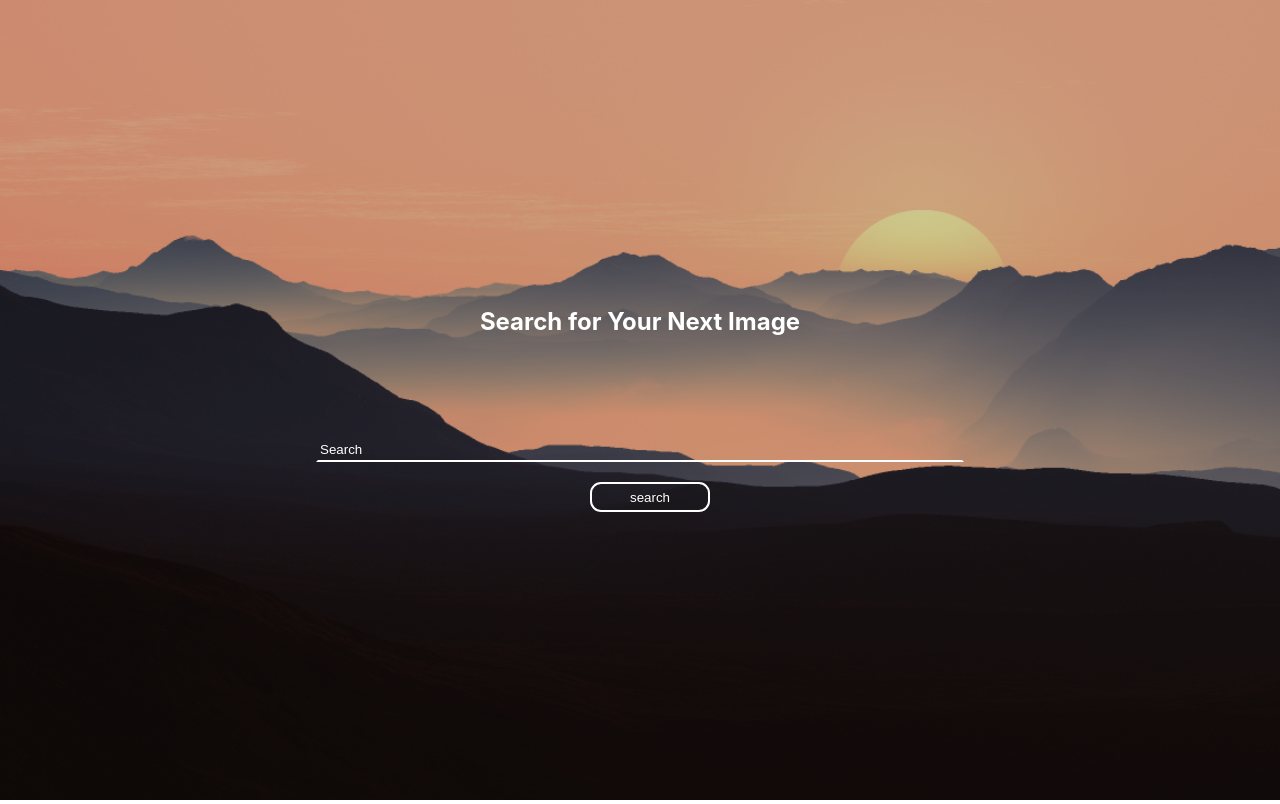
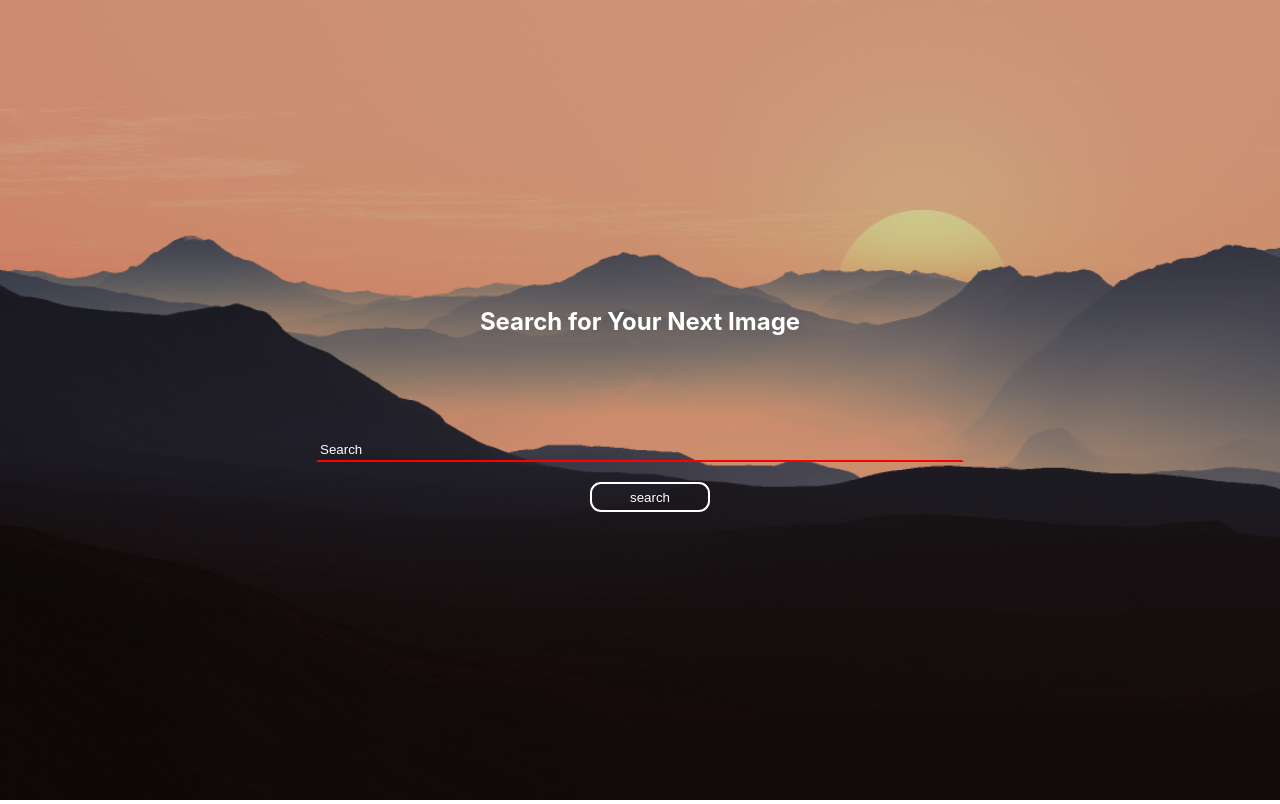
Before and after one commit to SchoolOfCode/w8_d5-hackathon_react-app-with-api-data-theagilesloth, a React (Create React App) app: page / in a window 1280 px wide. Built offline with nearby package versions, Linux system fonts and the light colour scheme.

Commit message:
all fixed

```diff
--- a/src/components/inputs/inputs.component.jsx
+++ b/src/components/inputs/inputs.component.jsx
@@ -1,13 +1,14 @@
 import React from "react";
 import "./inputs.style.css";
 
-export function Inputs({ className, type, onChange, placeholder }) {
+export function Inputs({ className, type, onChange, placeholder, id }) {
    return (
       <input
          className={(className, "input")}
          type={type}
          onChange={onChange}
          placeholder={placeholder}
+         id={id}
       />
    );
 }
--- a/src/layouts/home/home.component.jsx
+++ b/src/layouts/home/home.component.jsx
@@ -8,6 +8,7 @@ export function HomeLayout({ className }) {
    const [searchValue, setSearchValue] = useState("");
    const [disabled, setDisabled] = useState(false);
 
+
    return (
       <div className={className} id="home-section">
          <img id="home-image" src="/mountains-55067.png" alt="home" />
@@ -15,13 +16,19 @@ export function HomeLayout({ className }) {
          <div id="input-wrapper">
             <h1>Search for Your Next Image</h1>
             <Inputs
-               className="input"
+               className={"input"}
                onChange={(evt) => setSearchValue(evt.target.value)}
                placeholder="Search"
+               id={!disabled && "red"}
             />
 
             <div id="btn-wrapper">
-               <Buttons className="search-btn" onClick={() => {}}>
+               <Buttons
+                  className="search-btn"
+                  onClick={() => {
+                     searchValue.length > 0 && setDisabled(true);
+                  }}
+               >
                   <Link
                      className="link"
                      to={disabled ? `/results/${searchValue}` : "#"}
--- a/src/layouts/home/home.style.css
+++ b/src/layouts/home/home.style.css
@@ -88,7 +88,7 @@ input:focus {
    width: 100%;
    display: flex;
    align-items: center;
-     justify-content: center;
+   justify-content: center;
    flex-direction: row;
 }
 
@@ -104,4 +104,8 @@ input:focus {
 
 .disabled-link {
    pointer-events: none;
- }
+}
+
+#red {
+   border-bottom: 2px solid red !important;
+}
```
